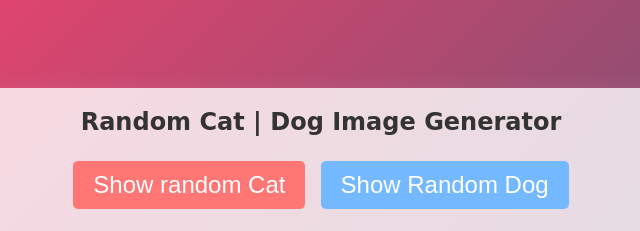
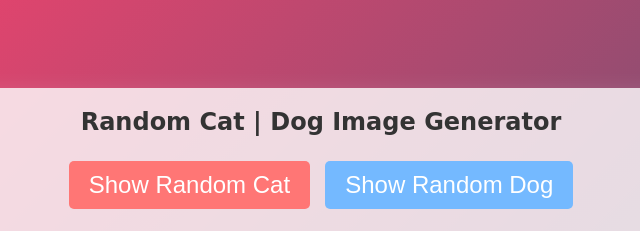
Before and after one commit to Manu577228/Vanilla-JS-Random-Cat-OR-Dog-Image-Generator, a plain HTML site: page index.html in a window 1280 px wide. Shown: the top 231 px of the page, 319-959 px from the left. Drawn offline with Linux system fonts and the light colour scheme; no server answers; a web font is replaced by a local one.

Commit message:
Update index.html

```diff
--- a/index.html
+++ b/index.html
@@ -10,7 +10,7 @@
     <div class="container">
       <h1>Random Cat | Dog Image Generator</h1>
       <div class="button-group">
-        <button id="catButton">Show random Cat</button>
+        <button id="catButton">Show Random Cat</button>
         <button id="dogButton">Show Random Dog</button>
       </div>
       <div class="image-container">
```
